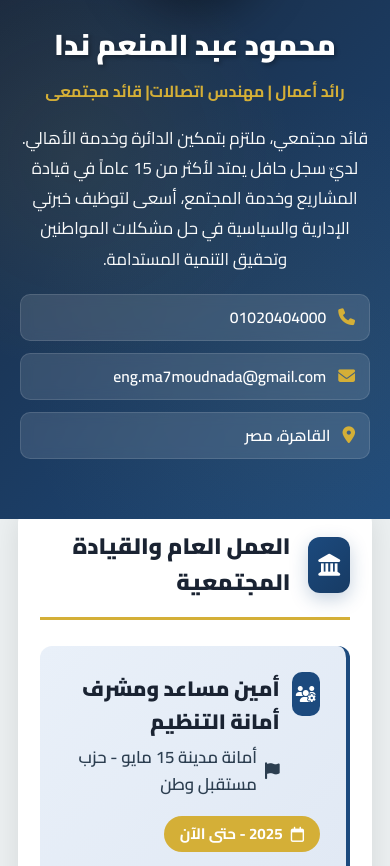
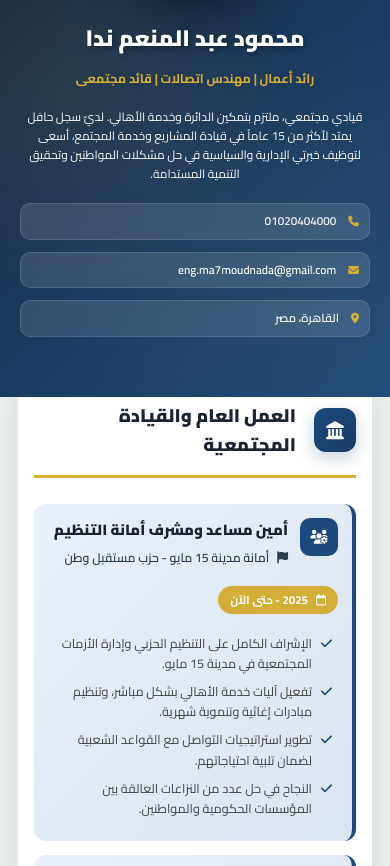
Before and after one commit to Al-nada-cv/About-me, a plain HTML site: page index.html in a window 390 px wide. Shown: the part 203-1069 px from the top of the page. Drawn offline with Linux system fonts and the light colour scheme.

Commit message:
Update index.html

```diff
--- a/index.html
+++ b/index.html
@@ -3,7 +3,7 @@
 <head>
     <meta charset="UTF-8" />
     <meta name="viewport" content="width=device-width, initial-scale=1.0"/>
-    <title>محمود عبد المنعم ندا - أمين التنظيم ورائد الأعمال</title>
+    <title>محمود عبد المنعم ندا - قائد مجتمعى ورائد الأعمال</title>
     <link rel="preconnect" href="https://fonts.googleapis.com">
     <link rel="preconnect" href="https://fonts.gstatic.com" crossorigin>
     <link href="https://fonts.googleapis.com/css2?family=Cairo:wght@300;400;600;700;900&display=swap" rel="stylesheet">
@@ -16,7 +16,7 @@
             --white: #ffffff;
             --text-dark: #2c3e50;
             --shadow: rgba(0, 0, 0, 0.1);
-            --political-blue: #1c4a7e; /* لون أزرق أقوى للجانب السياسي */
+            --political-blue: #1c4a7e;
         }
 
         * { margin: 0; padding: 0; box-sizing: border-box; }
@@ -33,7 +33,7 @@
 
         /* Header */
         .header-section {
-            background: linear-gradient(135deg, var(--primary-dark) 0%, var(--political-blue) 100%); /* استخدام الأزرق المؤسسي */
+            background: linear-gradient(135deg, var(--primary-dark) 0%, var(--political-blue) 100%);
             color: var(--white);
             padding: 60px 20px;
             position: relative;
@@ -80,14 +80,14 @@
         }
 
         .profile-subtitle {
-            font-size: 1.3em; /* تكبير الخط الفرعي */
+            font-size: 1.3em;
             color: var(--accent-gold);
             margin-bottom: 18px;
-            font-weight: 700; /* تثقيل الخط */
+            font-weight: 700;
         }
 
         .profile-description {
-            font-size: 1.05em; /* زيادة بسيطة لحجم الخط */
+            font-size: 1.05em;
             line-height: 1.8;
             margin-bottom: 20px;
             max-width: 820px;
@@ -114,7 +114,7 @@
             font-weight: 600;
         }
 
-        .contact-item:hover { background: rgba(255,255,255,0.2); } /* تأثير عند التمرير */
+        .contact-item:hover { background: rgba(255,255,255,0.2); }
         .contact-item i { color: var(--accent-gold); font-size: 1.05em; }
         .contact-item span { font-size: 0.98em; }
 
@@ -156,11 +156,10 @@
             font-size: 22px; color: var(--white);
             box-shadow: 0 6px 18px rgba(212,175,55,0.25);
         }
-        /* أيقونة قسم العمل العام */
+
         #political-icon { background: linear-gradient(135deg, var(--political-blue) 0%, #173b64 100%); box-shadow: 0 6px 18px rgba(28, 74, 126, 0.25); }
 
-
-        .section-title { font-size: 1.9em; font-weight: 800; color: var(--primary-dark); } /* تثقيل عنوان القسم */
+        .section-title { font-size: 1.9em; font-weight: 800; color: var(--primary-dark); }
 
         /* Experience Card Base */
         .experience-card {
@@ -168,38 +167,37 @@
             margin-bottom: 18px;
             background: linear-gradient(135deg,#f8f9fa 0%, #e9ecef 100%);
             border-radius: 12px;
-            border-right: 3px solid var(--accent-gold); /* افتراضي: لخبرات الأعمال */
+            border-right: 3px solid var(--accent-gold);
             transition: all .2s ease;
         }
         .experience-card:hover {
             transform: translateX(-3px);
             box-shadow: 0 4px 18px rgba(0,0,0,0.08);
         }
-        /* Political Card Specific Style */
+
         .political-card {
-            border-right: 4px solid var(--political-blue); /* إطار جانبي أغمق وأقوى للعمل العام */
-            background: linear-gradient(135deg,#e9f0f9 0%, #dbe4f1 100%); /* خلفية فاتحة تتماشى مع الأزرق */
+            border-right: 4px solid var(--political-blue);
+            background: linear-gradient(135deg,#e9f0f9 0%, #dbe4f1 100%);
         }
         .political-card .experience-icon {
             background: var(--political-blue);
         }
         .political-card:hover {
-            border-right: 4px solid var(--accent-gold); /* تمييز ذهبي عند التمرير */
+            border-right: 4px solid var(--accent-gold);
             transform: translateX(-5px);
         }
-
 
         .experience-header { display: flex; gap: 12px; align-items: flex-start; margin-bottom: 10px; }
 
         .experience-icon { width: 44px; height: 44px; background: var(--accent-gold); border-radius: 10px; display:flex; align-items:center; justify-content:center; color: #fff; font-size: 16px; }
 
-        .experience-title { font-size: 1.3em; font-weight: 900; color: var(--primary-dark); margin-bottom: 6px; } /* تثقيل عنوان المنصب */
+        .experience-title { font-size: 1.3em; font-weight: 900; color: var(--primary-dark); margin-bottom: 6px; }
         .experience-org { font-size: 1.05em; color: var(--primary-blue); font-weight: 600; display:flex; gap:8px; align-items:center; margin-bottom:8px; }
         .duration-badge { display:inline-flex; align-items:center; gap:8px; background: var(--accent-gold); color:#fff; padding:6px 16px; border-radius:22px; font-weight:700; margin-bottom:12px; font-size:0.95em; }
 
         .experience-list { list-style:none; margin-top: 8px; padding-right: 6px; }
         .experience-list li { margin-bottom:10px; padding-right:24px; color:#444; line-height:1.6; position:relative; }
-        .experience-list li::before { content: '\f00c'; font-family: "Font Awesome 6 Free"; font-weight:900; position:absolute; right:0; color:var(--political-blue); } /* تغيير لون علامة الصح إلى الأزرق السياسي */
+        .experience-list li::before { content: '\f00c'; font-family: "Font Awesome 6 Free"; font-weight:900; position:absolute; right:0; color:var(--political-blue); }
 
         /* Education */
         .education-card {
@@ -229,23 +227,50 @@
         .contact-btn { background:var(--political-blue); color:#fff; padding:10px 16px; border-radius:10px; display:inline-flex; gap:8px; align-items:center; text-decoration:none; font-weight:700; box-shadow:0 6px 18px rgba(44,62,80,0.12); }
         .contact-btn:hover { background: var(--accent-gold); }
 
-
         /* responsive */
         @media (max-width: 968px) {
             .header-content { grid-template-columns: 1fr; text-align:center; gap:24px; }
             .profile-photo { width:160px; height:160px; margin:0 auto; }
             .profile-info h1 { font-size: 2.2em; }
             .profile-subtitle { font-size: 1.1em; }
+            .profile-description { font-size: 0.95em; }
             .main-container { margin-top: -30px; padding: 18px; }
             .section { padding: 22px; }
             .section-title { font-size: 1.6em; }
+            .experience-card { padding: 18px; }
+            .experience-title { font-size: 1.15em; }
+            .experience-org { font-size: 0.95em; }
         }
 
         @media (max-width: 480px) {
+            body { font-size: 14px; }
             .profile-photo { width:140px; height:140px; }
-            .profile-info h1 { font-size:1.8em; }
-            .profile-subtitle { font-size: 1em; }
-            .section-title { font-size:1.4em; }
+            .profile-info h1 { font-size:1.6em; }
+            .profile-subtitle { font-size: 0.9em; }
+            .profile-description { font-size: 0.85em; line-height: 1.6; }
+            .contact-item { padding: 8px 10px; font-size: 0.85em; }
+            .contact-item i { font-size: 0.9em; }
+            .section { padding: 16px; }
+            .section-title { font-size:1.3em; }
+            .section-icon { width: 44px; height: 44px; font-size: 18px; }
+            .experience-card { padding: 14px; margin-bottom: 14px; }
+            .experience-title { font-size: 1.05em; }
+            .experience-org { font-size: 0.88em; }
+            .experience-icon { width: 38px; height: 38px; font-size: 14px; }
+            .duration-badge { padding: 5px 12px; font-size: 0.82em; }
+            .experience-list li { font-size: 0.9em; margin-bottom: 8px; padding-right: 20px; }
+            .education-card { padding: 16px; gap: 12px; }
+            .education-icon { width: 44px; height: 44px; font-size: 18px; }
+            .education-content h3 { font-size: 1.08em; }
+            .education-content .university { font-size: 0.92em; }
+            .education-content .year-info { font-size: 0.88em; }
+            .skill-category { padding: 14px; }
+            .skill-category h3 { font-size: 0.98em; }
+            .skill-tag { padding: 6px 10px; font-size: 0.85em; }
+            .course-item { padding: 12px; }
+            .course-title { font-size: 0.92em; }
+            .course-provider { font-size: 0.85em; }
+            .contact-btn { padding: 8px 12px; font-size: 0.88em; }
         }
 
         @media print {
@@ -262,9 +287,9 @@
                  alt="محمود عبد المنعم ندا" class="profile-photo">
             <div class="profile-info">
                 <h1>محمود عبد المنعم ندا</h1>
-                <p class="profile-subtitle">رائد أعمال | مهندس اتصالات| قائد مجتمعى</p>
+                <p class="profile-subtitle">رائد أعمال | مهندس اتصالات | قائد مجتمعى</p>
                 <p class="profile-description">
-                     قائد مجتمعي، ملتزم بتمكين الدائرة وخدمة الأهالي.
+                     قيادي مجتمعي، ملتزم بتمكين الدائرة وخدمة الأهالي.
                     لديّ سجل حافل يمتد لأكثر من 15 عاماً في قيادة المشاريع وخدمة المجتمع، أسعى لتوظيف خبرتي الإدارية والسياسية في حل مشكلات المواطنين وتحقيق التنمية المستدامة.
                 </p>
 
@@ -355,9 +380,9 @@
                 <div class="duration-badge"><i class="far fa-calendar"></i> 2017 - حتى الآن</div>
                 <ul class="experience-list">
                     <li>تأسيس وإدارة مصنع متكامل لتصنيع منتجات الألبان بأحدث المعايير الصحية والتقنية.</li>
-                    <li>قيادة فريق عمل متخصص يتجاوز 50 موظف في مختلف الأقسام الإنتاجية والإدارية.</li>
-                    <li>تطوير خطوط إنتاج متنوعة تشمل الحليب، الزبادي، الجبن، والقشدة بطاقة إنتاجية عالية.</li>
-                    <li>تحقيق نمو سنوي في المبيعات بمعدل 25% خلال السنوات الثلاث الأخيرة.</li>
+                    <li>قيادة فريق عمل متخصص في مختلف الأقسام الإنتاجية والإدارية.</li>
+                    <li>تطوير خطوط الإنتاج وخطوط التوزيع.</li>
+
                 </ul>
             </div>
 
@@ -371,7 +396,7 @@
                 </div>
                 <div class="duration-badge"><i class="far fa-calendar"></i> 2012 - 2017</div>
                 <ul class="experience-list">
-                    <li>تأسيس وإدارة 5 فروع تجارية متخصصة في بيع منتجات الألبان الطازجة.</li>
+                    <li>تأسيس وإدارة سلسلة فروع تجارية متخصصة في بيع منتجات الألبان .</li>
                     <li>بناء قاعدة عملاء وفية تتجاوز 10,000 عميل في مناطق مختلفة.</li>
                     <li>تطوير نظام إدارة مخزون فعال لضمان جودة المنتجات وتقليل الفاقد.</li>
                     <li>إنشاء علاقات استراتيجية مع كبرى المزارع والموردين في مصر.</li>
@@ -539,5 +564,4 @@
 
     </main>
 </body>
-
 </html>
```
